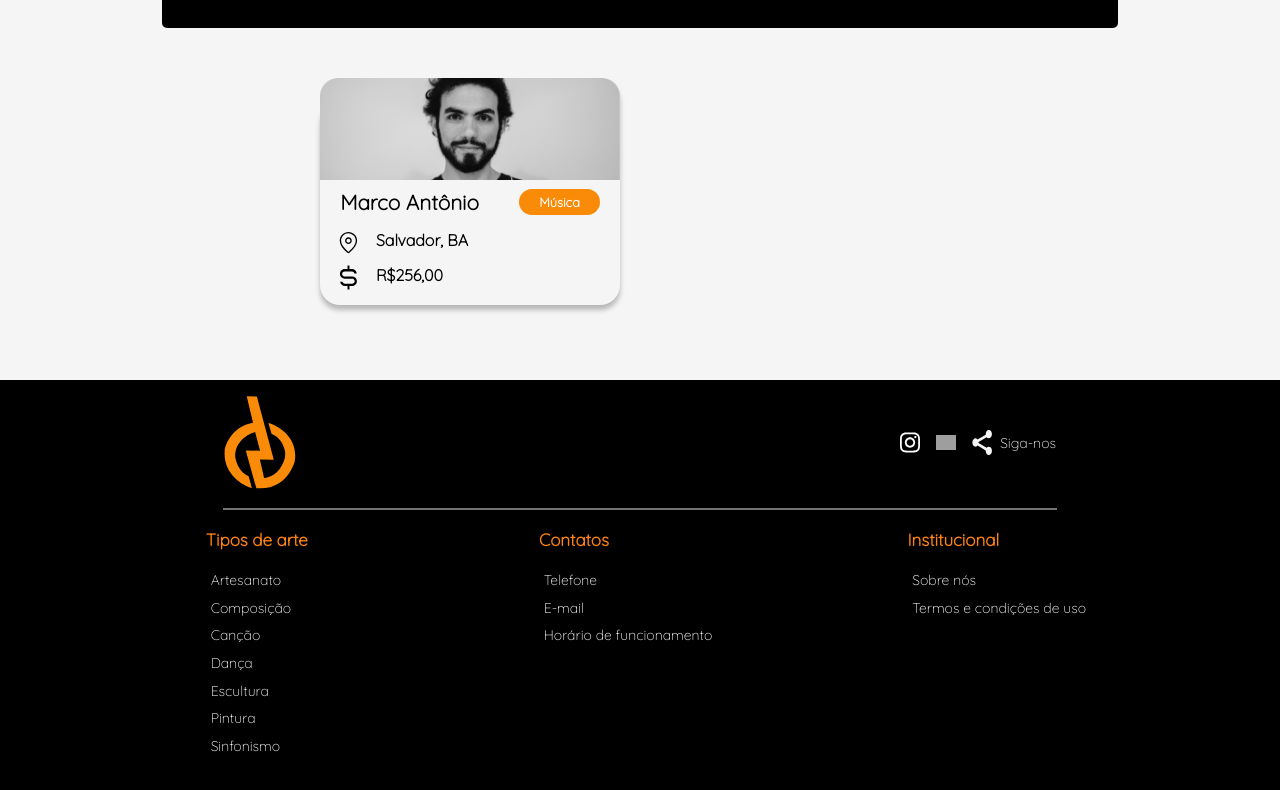
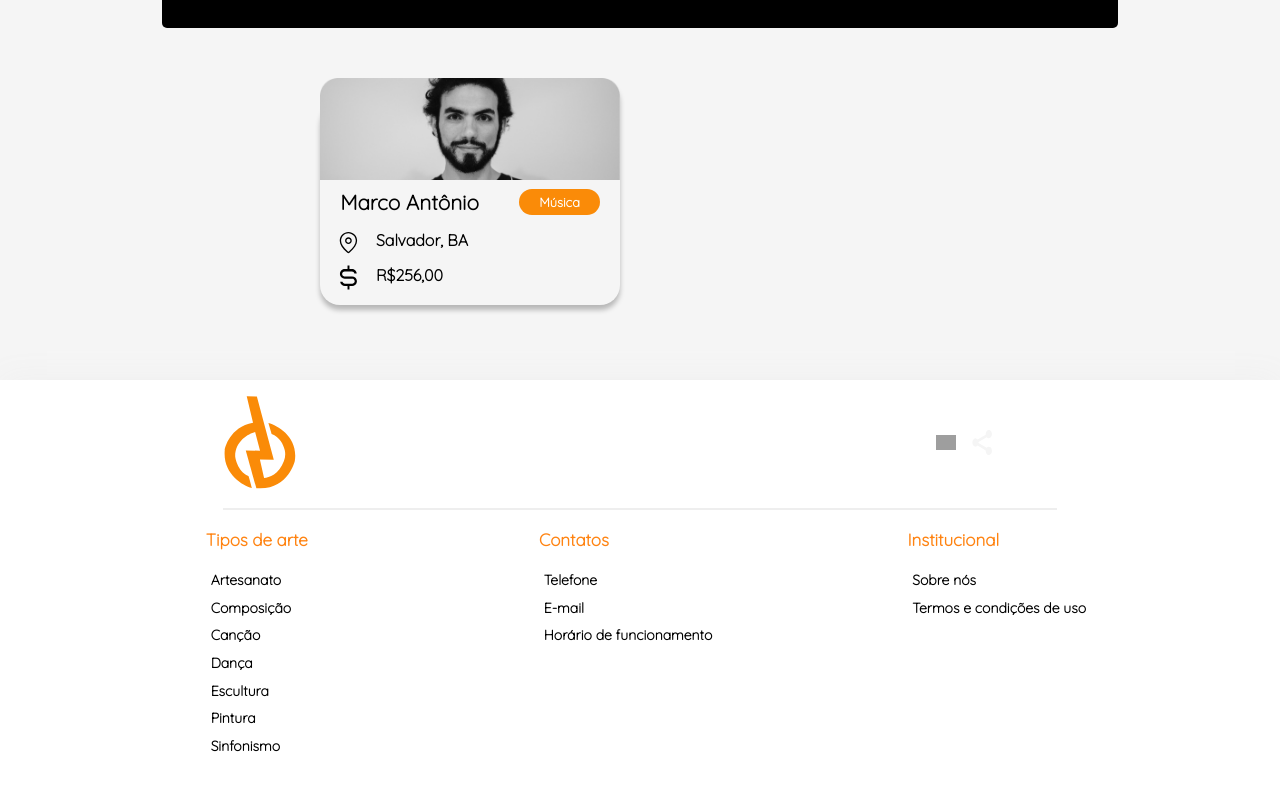
Before and after one commit to MrXacx/SpaceArt, a React (Create React App) app: page / in a window 1280 px wide. Shown: the part 2133-2923 px from the top of the page. Built offline with nearby package versions, Linux system fonts and the light colour scheme; grey boxes are pictures that could not be loaded.

Commit message:
Changed footer background

```diff
--- a/src/components/footer/footerStyles.ts
+++ b/src/components/footer/footerStyles.ts
@@ -6,13 +6,14 @@ export const FooterContainer = styled.footer`
   flex-direction: column;
   align-items: center;
   width: 100%;
-  background-color: #000;
+  background-color: #fff;
   padding: 1rem 0;
+  box-shadow: 0 -3px 30px #f0f0f0;
 
   hr {
     width: 65%;
     margin: 1.2rem 0;
-    border: 1px solid #fff;
+    border: 1px solid #d9d9d9;
     opacity: 45%;
   }
 `;
@@ -62,16 +63,18 @@ export const FooterTitle = styled.span`
   font-weight: 800;
   font-size: 17px;
   margin: 1.5rem 0;
+
 `;
 
 export const ArtTypeContainer = styled.ul`
   display: grid;
   list-style: none;
-  color: #fff;
+  color: #000;
   padding: 0;
 `;
 
 export const ArtTypeItem = styled.li`
   padding: 0.3rem;
   font-size: 14px;
+  font-weight: 800;
 `;
```
